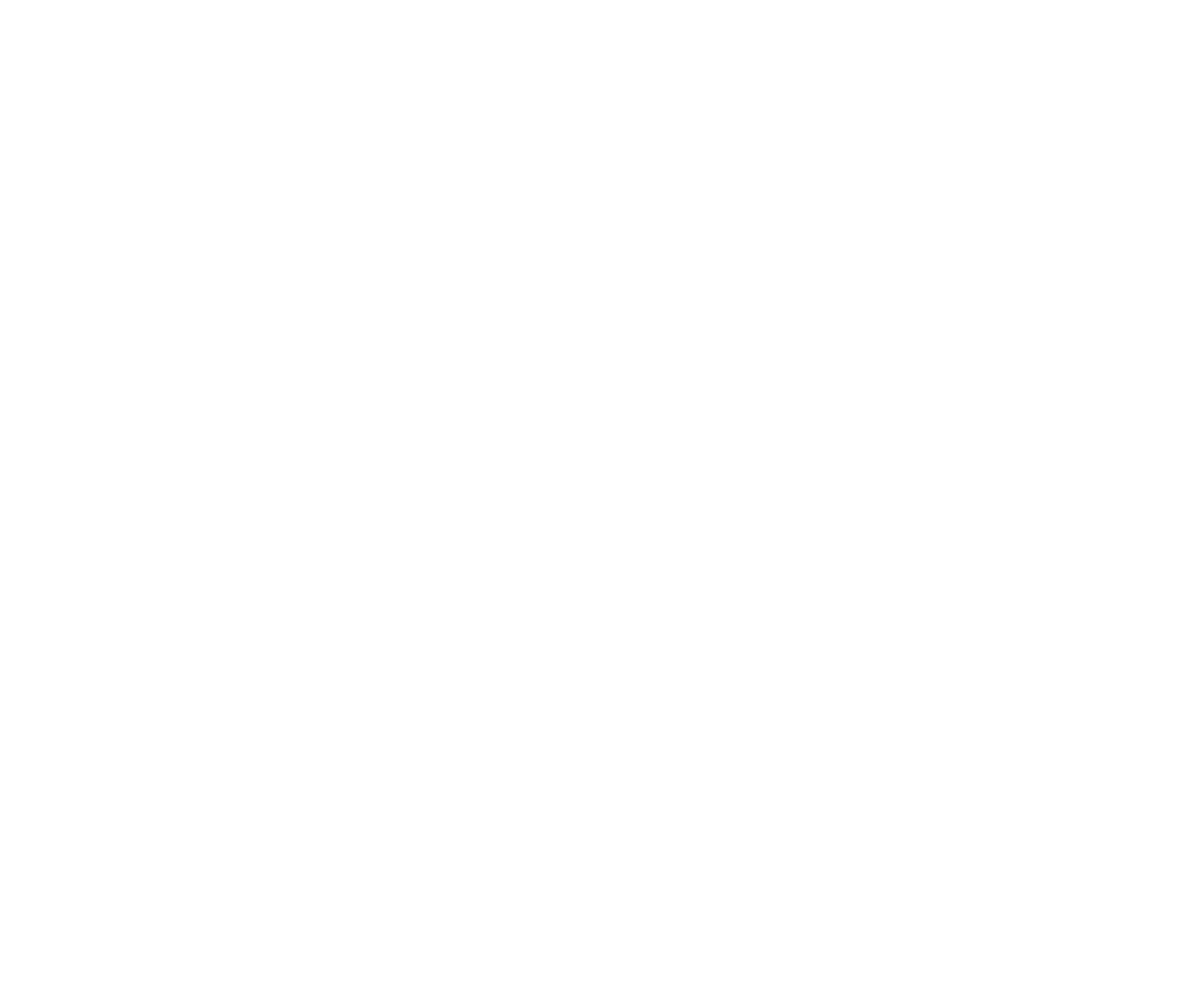
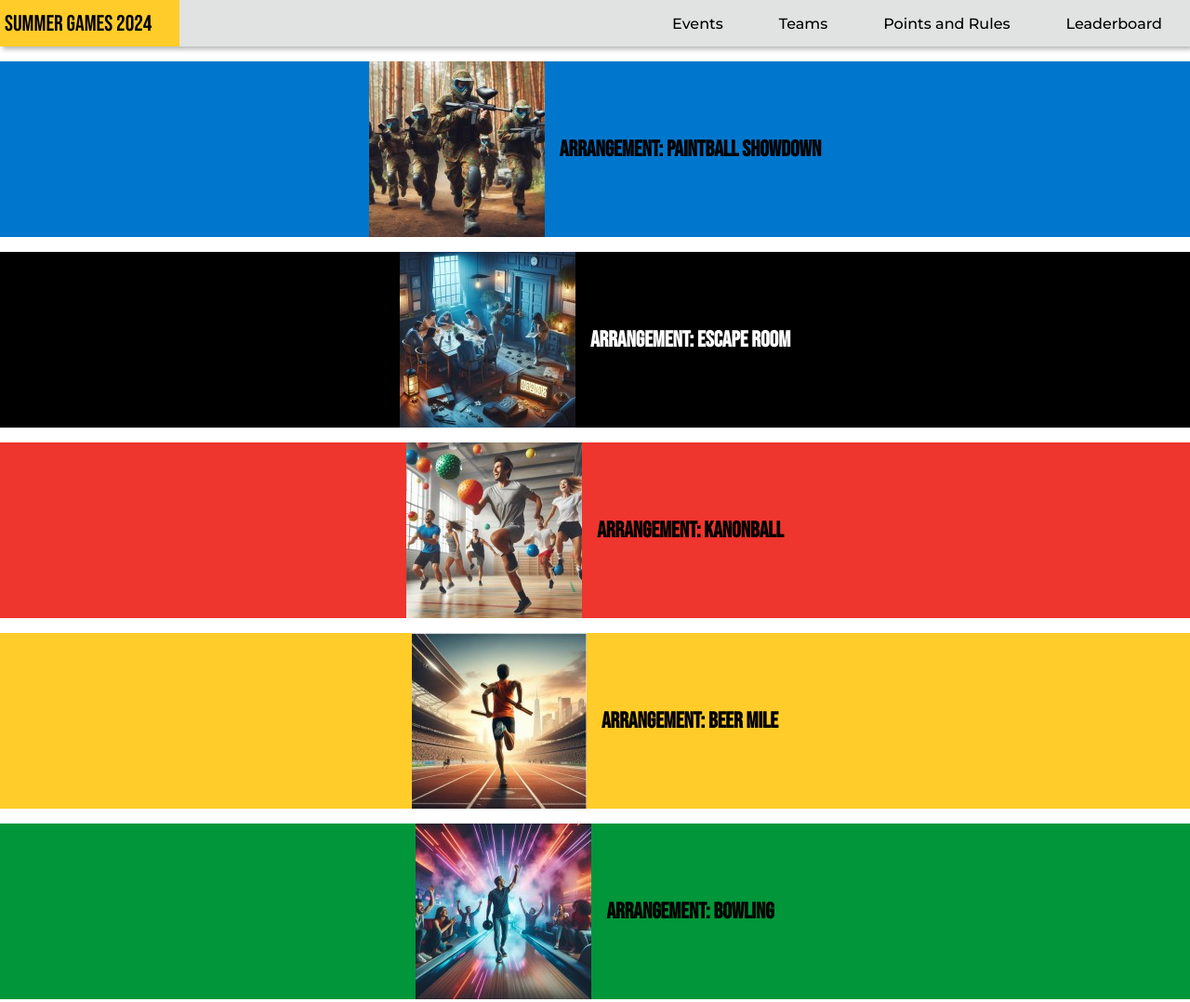
Before and after one commit to marroe01284/summer-games-2024, a plain HTML site: page activites/idex.html in a window 1280 px wide. Shown: the top 1078 px of the page at 93% size. Before the commit the page ends 800 px from the top, so only its background shows below. Drawn offline with Linux system fonts and the light colour scheme.

Commit message:
made the event page

```diff
--- a/activites/css/styles.css
+++ b/activites/css/styles.css
@@ -0,0 +1,158 @@
+:root{
+    --background-color: #ffffff;
+    --olympic-blue: #0077CC;
+    --olympic-black: #000000;
+    --olympic-red: #EE352E;
+    --olympic-yellow: #FFCC29;
+    --olympic-green: #009639;
+}
+* {
+    box-sizing: border-box;
+    padding: 0;
+    margin: 0;
+}
+body {
+    min-height: 100vh;
+    background-color: var(--background-color);
+    min-width: 100vw;
+}
+nav{
+   background-color: #e0e3e1;
+   box-shadow: 3px 3px 5px #b7b7b7;
+}
+nav ul{
+    width: 100%;
+    list-style: none;
+    display: flex;
+    justify-content: flex-end;
+    align-items: center;
+}
+nav li{
+    height: 50px;
+
+}
+nav a{
+    height: 100%;
+    padding: 0 30px;
+    text-decoration: none;
+    display: flex;
+    align-items: center;
+    color: black;
+    font-family: 'Montserrat', sans-serif;
+}
+nav a:hover{
+    background-color: var(--olympic-yellow);
+}
+/* nav li:first-child{
+    margin-right: auto;
+} */
+.summer-games {
+    margin-right: auto;
+    color: #EE352E;
+}
+.summer-games a{
+    padding-left: 5px;
+    font-family: 'Bebas Neue', sans-serif;
+    font-size: 1.5rem;
+}
+
+
+.side-bar{
+    position: fixed;
+    top: 0;
+    right: 0;
+    height: 100vh;
+    width: 250px;
+    z-index: 999;
+    backdrop-filter: blur(10px);
+    background-color: #f8aeab1d;
+    box-shadow: -5px 0 10px black;
+    display: none;
+    flex-direction: column;
+    align-items: flex-start;
+    justify-content: flex-start;
+    font-family: 'Montserrat', sans-serif;
+
+}
+.side-bar li{
+    width: 100%;
+}
+.side-bar a{
+    width: 100%;
+}
+.paintball-container-one, .paintball-container-two, .paintball-container-three, .paintball-container-four, .paintball-container-five, .paintball-container-six, .paintball-container-seven {
+    display: flex;
+    align-items: center;
+    justify-content: center;
+    font-family: 'Bebas Neue', sans-serif;
+
+
+}
+.paintball-container-one{
+    background-color: var(--olympic-blue);
+    height: 189px;
+   margin-top: 1rem;
+}
+.paintball-container-two{
+    background-color: var(--olympic-black);
+    height: 189px;
+   margin-top: 1rem;
+   color: white;
+}
+.paintball-container-three{
+    background-color: var(--olympic-red);
+    height: 189px;
+   margin-top: 1rem;
+}
+.paintball-container-four{
+    background-color: var(--olympic-yellow);
+    height: 189px;
+   margin-top: 1rem;
+}
+.paintball-container-five{
+    background-color: var(--olympic-green);
+    height: 189px;
+   margin-top: 1rem;
+}
+.paintball-container-six{
+    background-color: var(--olympic-blue);
+    height: 189px;
+   margin-top: 1rem;
+}
+.paintball-container-seven{
+    background-color: var(--olympic-black);
+    height: 189px;
+   margin-top: 1rem;
+   color: white;
+}
+h2{
+    padding-left: 1rem;
+}
+
+@media (min-width: 380px){
+    .hide-on-mobile{
+        display: none;
+    }
+    }
+    @media (min-width: 430px){
+        .hide-on-mobile{
+            display: none;
+        }
+    }
+    @media (min-width: 640px){
+    .hide-on-mobile{
+        display: block;
+    }
+    .hide-on-mobile-logo{
+        display: none;
+    }
+    }
+    @media (min-width: 800px){
+
+    }
+    @media (min-width: 1100px){
+
+    }
+    @media (min-width: 1400px){
+
+    }
--- a/activites/idex.html
+++ b/activites/idex.html
@@ -3,10 +3,87 @@
     <meta charset="UTF-8">
     <meta name="viewport" content="width=device-width, initial-scale=1.0">
     <title>Sports</title>
+    <link rel="preconnect" href="https://fonts.googleapis.com">
+    <link rel="preconnect" href="https://fonts.gstatic.com" crossorigin>
+    <link href="https://fonts.googleapis.com/css2?family=Bebas+Neue&family=Montserrat:wght@500;700&display=swap"
+        rel="stylesheet">
+    <link rel="preconnect" href="https://fonts.googleapis.com">
+    <link rel="preconnect" href="https://fonts.gstatic.com" crossorigin>
+    <link href="https://fonts.googleapis.com/css2?family=Montserrat:wght@500;700&display=swap" rel="stylesheet">
+    <script src="https://kit.fontawesome.com/156d4e89cb.js" crossorigin="anonymous"></script>
     <link rel="stylesheet" href="css/styles.css">
     <script src="script.js" defer></script>
 </head>
+<header>
+    <nav>
+
+        <ul class="side-bar">
+            <li onclick="hideSidebar()"><a href="#"><svg xmlns="http://www.w3.org/2000/svg" height="20" width="15"
+                        viewBox="0 0 384 512"><!--!Font Awesome Free 6.5.1 by @fontawesome - https://fontawesome.com License - https://fontawesome.com/license/free Copyright 2024 Fonticons, Inc.-->
+                        <path
+                            d="M342.6 150.6c12.5-12.5 12.5-32.8 0-45.3s-32.8-12.5-45.3 0L192 210.7 86.6 105.4c-12.5-12.5-32.8-12.5-45.3 0s-12.5 32.8 0 45.3L146.7 256 41.4 361.4c-12.5 12.5-12.5 32.8 0 45.3s32.8 12.5 45.3 0L192 301.3 297.4 406.6c12.5 12.5 32.8 12.5 45.3 0s12.5-32.8 0-45.3L237.3 256 342.6 150.6z" />
+                    </svg></a></li>
+            <li> <a href="#">Events</a></li>
+            <li> <a href="#">Teams</a></li>
+            <li> <a href="#">Points and Rules</a></li>
+            <li> <a href="#">Leaderboard</a></li>
+        </ul>
+        <ul>
+            <li class="summer-games"><a href="../main/home.html">Summer Games 2024</a></li>
+            <li class="hide-on-mobile"> <a href="#">Events</a></li>
+            <li class="hide-on-mobile"> <a href="#">Teams</a></li>
+            <li class="hide-on-mobile"> <a href="#">Points and Rules</a></li>
+            <li class="hide-on-mobile"> <a href="#">Leaderboard</a></li>
+            <li class="hide-on-mobile-logo" onclick="showSidebar()"><img src="../images/menu-mobile.png" alt="">
+            </li>
+
+        </ul>
+    </nav>
+</header>
 <body>
-
+    <main>
+        <div>
+            <div class="paintball-container-one">
+                <img src="../images/paintball.jpg" alt="image of paintball">
+                <h2>arrangement: paintball showdown</h2>
+            </div>
+        </div>
+        <div>
+            <div class="paintball-container-two">
+                <img src="../images/escape.jpg" alt="image of paintball">
+                <h2>Arrangement: Escape room </h2>
+            </div>
+        </div>
+        <div>
+            <div class="paintball-container-three">
+                <img src="../images/kanonball.jpg" alt="image of paintball">
+                <h2>Arrangement: kanonball </h2>
+            </div>
+        </div>
+        <div>
+            <div class="paintball-container-four">
+                <img src="../images/beer-mile.jpg" alt="image of paintball">
+                <h2>Arrangement: beer mile </h2>
+            </div>
+        </div>
+        <div>
+            <div class="paintball-container-five">
+                <img src="../images/bowling.jpg" alt="image of paintball">
+                <h2>Arrangement: bowling </h2>
+            </div>
+        </div>
+        <div>
+            <div class="paintball-container-six">
+                <img src="../images/bowling.jpg" alt="image of paintball">
+                <h2>Arrangement: paddle </h2>
+            </div>
+        </div>
+        <div>
+            <div class="paintball-container-seven">
+                <img src="../images/oslo-race.jpg" alt="image of paintball">
+                <h2>Arrangement: the race </h2>
+            </div>
+        </div>
+    </main>
 </body>
 </html>
--- a/activites/script.js
+++ b/activites/script.js
@@ -0,0 +1,9 @@
+function showSidebar(){
+    const sidebar = document.querySelector(".side-bar");
+    console.log(sidebar);
+    sidebar.style.display = "flex";
+}
+function hideSidebar(){
+    const sidebar = document.querySelector(".side-bar");
+    sidebar.style.display = "none";
+}
```
Also changed, not shown: main/home.html (+2 -2 lines).
